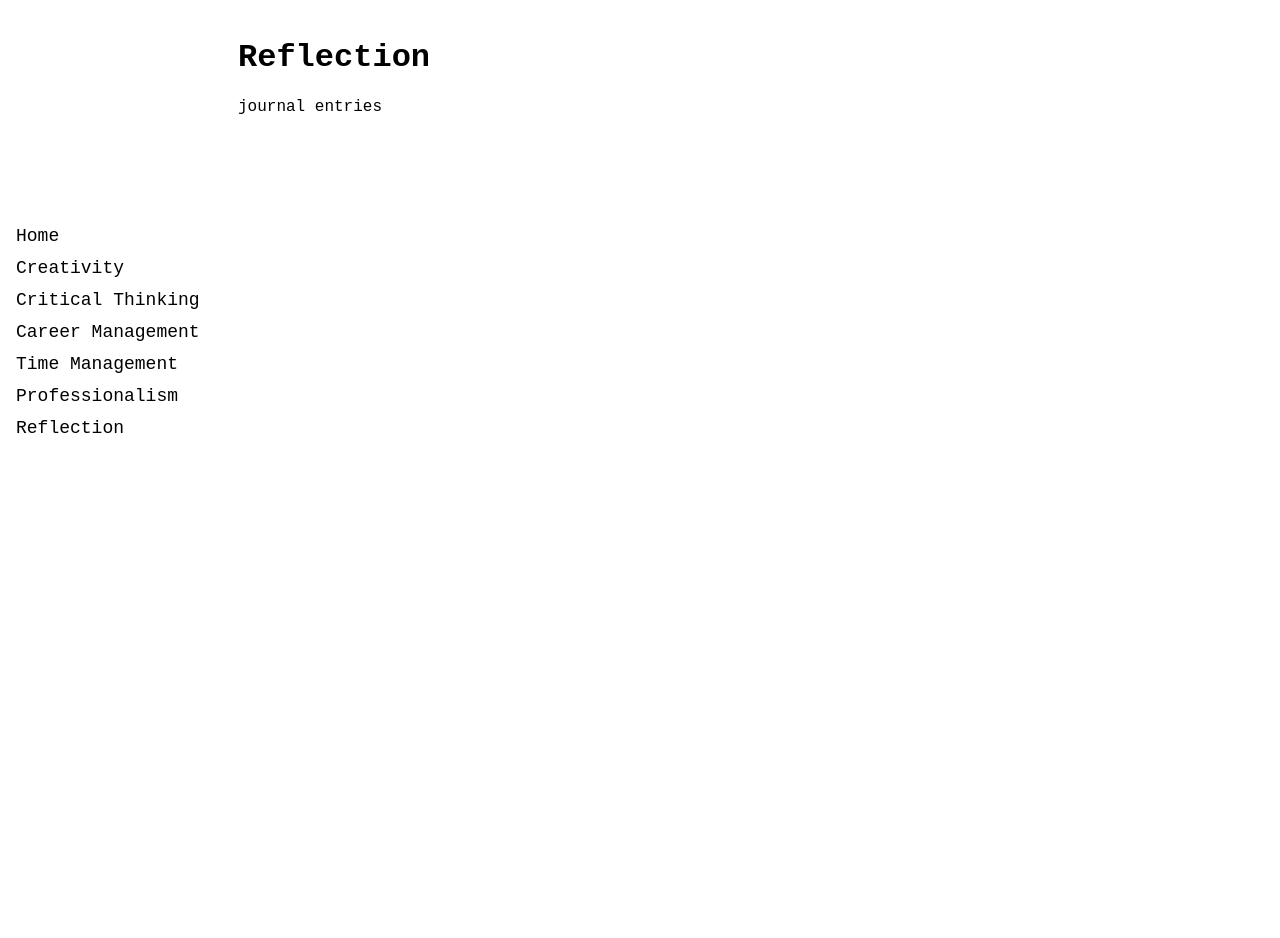
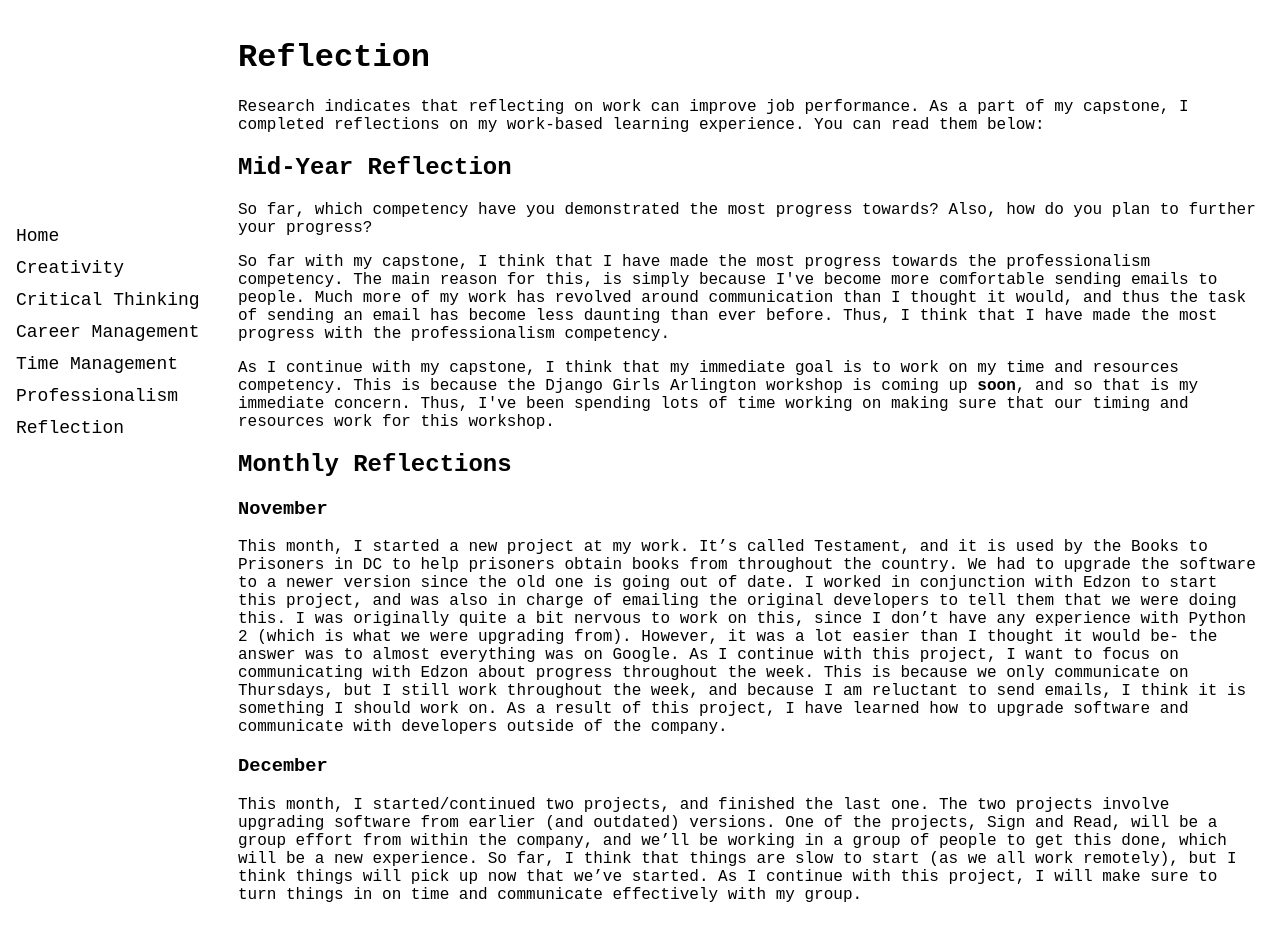
Before and after one commit to lbolz/capstone_portfolio, a Django app: page /reflection in a window 1280 px wide. Before the commit the page ends 433 px from the top, so only its background shows below. Run offline with Django 3.2, Linux system fonts and the light colour scheme.

Commit message:
started reflection.html; mostly finished

```diff
--- a/pages/templates/base.html
+++ b/pages/templates/base.html
@@ -4,7 +4,7 @@
     <meta name="viewport" content="width=device-width, initial-scale=1">
     <style>
         body {
-            font-family: "Courier New", monospace;
+            font-family: "Courier New";
         }
 
         .sidenav {
--- a/pages/templates/pages/home.html
+++ b/pages/templates/pages/home.html
@@ -35,6 +35,9 @@
 </p>
 <p>
     <small>P.S. this portfolio is made using skills that I have learned from my capstone
-    internship. :)</small>
+    internship. :)
+    <br>
+    See the source code <a href="https://github.com/lbolz/capstone_portfolio">here</a>.
+    </small>
 </p>
 {% endblock%}
--- a/pages/templates/pages/reflection.html
+++ b/pages/templates/pages/reflection.html
@@ -1,5 +1,47 @@
 {% extends "base.html" %}
 {% block content %}
 <h1>Reflection</h1>
-<p>journal entries</p>
+<p>Research indicates that reflecting on work can improve job performance.
+As a part of my capstone, I completed reflections on my work-based learning experience. You can read them below:</p>
+
+<h2>Mid-Year Reflection</h2>
+
+<p>
+So far, which competency have you demonstrated the most progress towards? Also, how do you plan to further your progress?
+</p>
+
+<p>
+So far with my capstone, I think that I have made the most progress towards the professionalism competency.
+The main reason for this, is simply because I've become more comfortable sending emails to people.
+Much more of my work has revolved around communication than I thought it would, and thus the task of sending an email has become less daunting than ever before.
+ Thus, I think that I have made the most progress with the professionalism competency.
+ </p>
+
+<p>
+As I continue with my capstone, I think that my immediate goal is to work on my time and resources competency.
+This is because the Django Girls Arlington workshop is coming up <b>soon</b>, and so that is my immediate concern.
+Thus, I've been spending lots of time working on making sure that our timing and resources work for this workshop.
+</p>
+
+<h2>Monthly Reflections</h2>
+
+<h3>November</h3>
+
+<p>This month, I started a new project at my work.
+It’s called Testament, and it is used by the Books to Prisoners in DC to help prisoners obtain books from throughout the country.
+We had to upgrade the software to a newer version since the old one is going out of date.
+I worked in conjunction with Edzon to start this project, and was also in charge of emailing the original developers to tell them that we were doing this.
+I was originally quite a bit nervous to work on this, since I don’t have any experience with Python 2 (which is what we were upgrading from).
+However, it was a lot easier than I thought it would be- the answer was to almost everything was on Google.
+As I continue with this project, I want to focus on communicating with Edzon about progress throughout the week.
+This is because we only communicate on Thursdays, but I still work throughout the week, and because I am reluctant to send emails, I think it is something I should work on.
+As a result of this project, I have learned how to upgrade software and communicate with developers outside of the company.</p>
+
+<h3>December</h3>
+
+<p>This month, I started/continued two projects, and finished the last one.
+The two projects involve upgrading software from earlier (and outdated) versions.
+One of the projects, Sign and Read, will be a group effort from within the company, and we’ll be working in a group of people to get this done, which will be a new experience.
+So far, I think that things are slow to start (as we all work remotely), but I think things will pick up now that we’ve started.
+As I continue with this project, I will make sure to turn things in on time and communicate effectively with my group. </p>
 {% endblock%}
```
Also changed, not shown: 1 other file.
